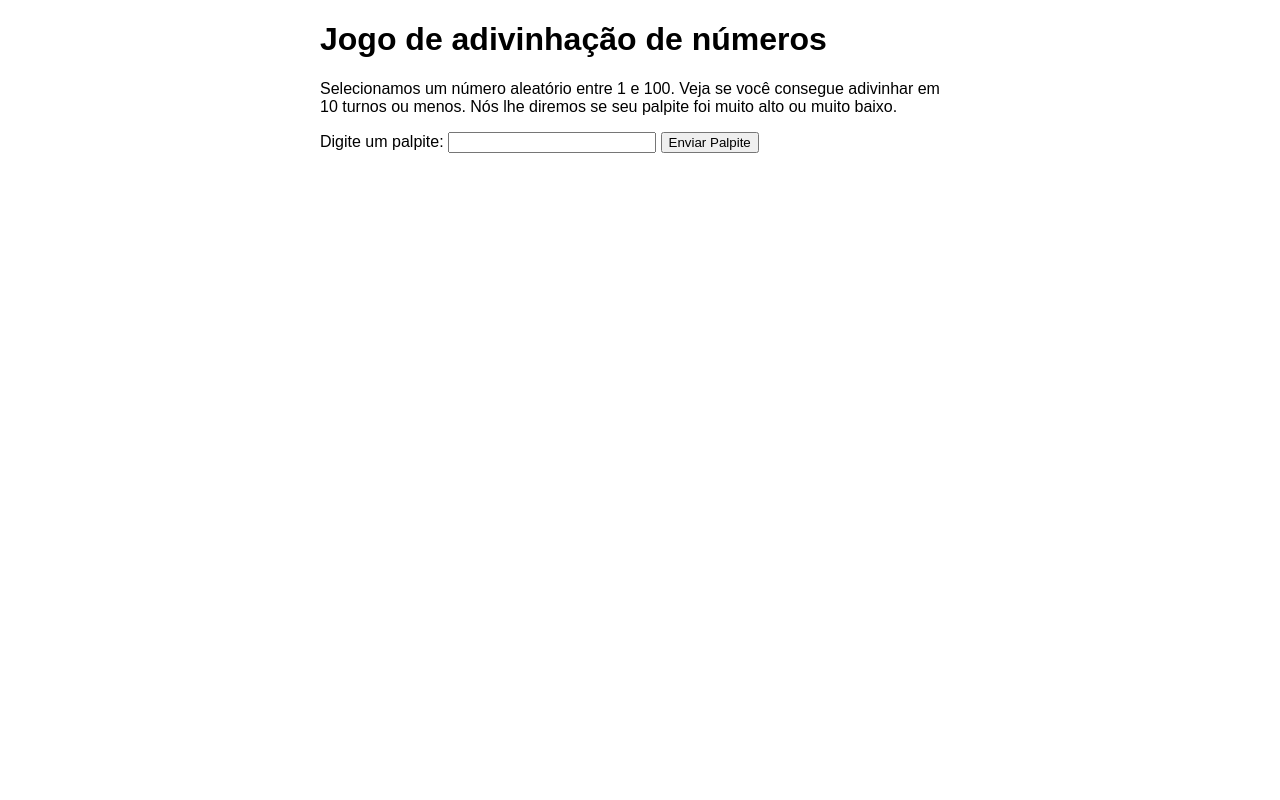
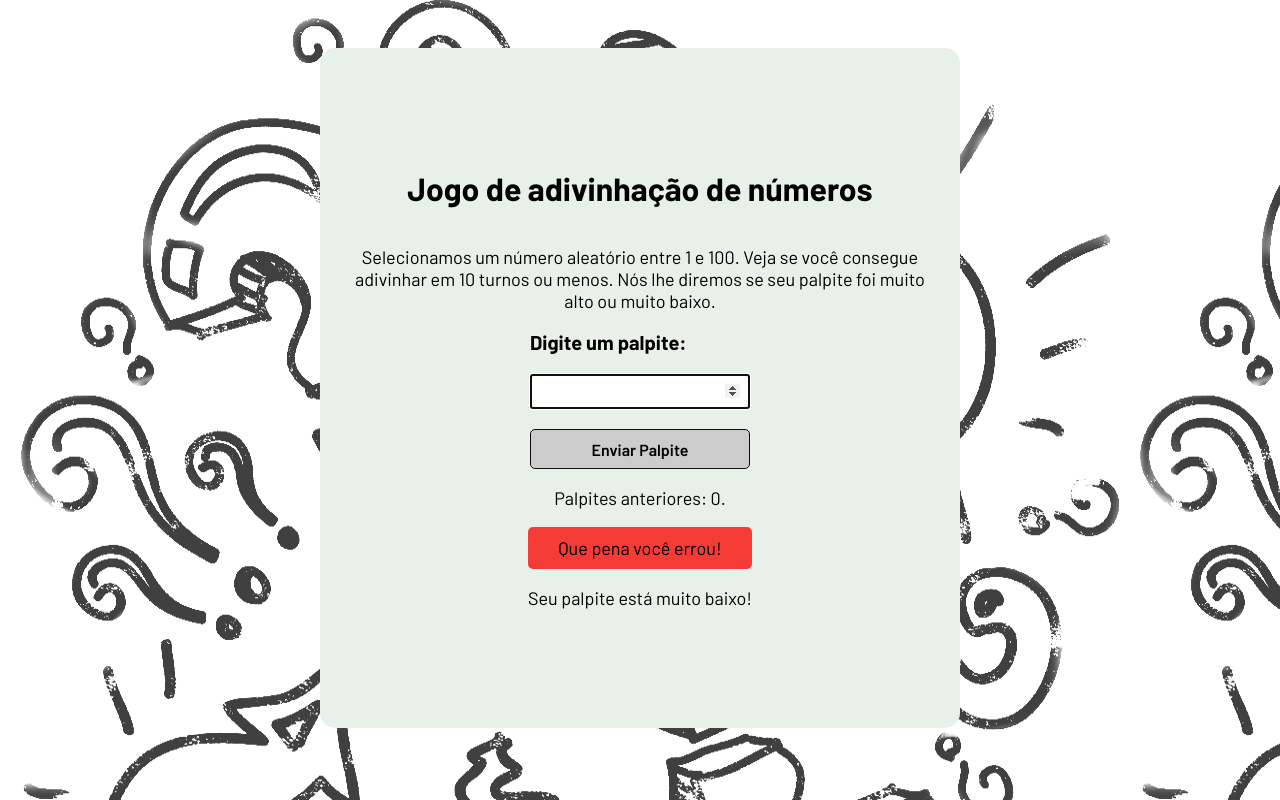
Before and after one commit to rankme-wilson/jogo-adivinhacao, a plain HTML site: page index.html in a window 1280 px wide. Both pictures are taken after a click on the input "Enviar Palpite". Drawn offline with Linux system fonts and the light colour scheme.

Commit message:
ex jogo de adivinhação

```diff
--- /dev/null
+++ b/css/style.css
@@ -0,0 +1,77 @@
+body {
+  background-image: url('../img/bg-patern.png');
+  display: flex;
+  flex-direction: column;
+  height: 100vh;
+  justify-content: center;
+  align-items: center;
+}
+
+.container {
+  display: flex;
+  flex-direction: column;
+  justify-content: center;
+  align-items: center;
+  background-color: #E8F0EA;
+  border-radius: 15px;
+  padding: 15px 25px;
+  min-height: 650px;
+  margin-bottom: 25px;
+}
+
+.title {
+  font-family: 'Barlow', sans-serif;
+  font-size: 32px;
+  font-weight: 700;
+  text-align: center;
+}
+
+.text,
+.palpites,
+.ultimoResultado,
+.baixoOuAlto {
+  font-family: 'Barlow', sans-serif;
+  font-size: 18px;
+  font-weight: 400;
+  text-align: center;
+}
+
+.form {
+  display: flex;
+  flex-direction: column;
+}
+
+.form label {
+  font-family: 'Barlow', sans-serif;
+  font-size: 20px;
+  font-weight: 700;
+  margin-bottom: 20px;
+}
+
+.campoPalpite {
+  padding: 8px;
+  margin-bottom: 20px;
+}
+
+.envioPalpite, button {
+  border: 1px solid #0c0c0c;
+  background-color: #ccc;
+  font-family: 'Barlow', sans-serif;
+  font-size: 16px;
+  font-weight: 600;
+  height: 40px;
+  border-radius: 5px;
+  cursor: pointer;
+}
+
+.ultimoResultado.erro {
+  background-color: #F53B35;
+  padding: 10px 5px;
+  border-radius: 5px;
+}
+
+.ultimoResultado.acerto {
+  background-color: #00C274;
+  padding: 10px 5px;
+  border-radius: 5px;
+}
--- a/index.html
+++ b/index.html
@@ -1,5 +1,5 @@
 <!DOCTYPE html>
-<html lang="en-us">
+<html lang="pt-BR">
   <head>
     <meta charset="utf-8">
 
@@ -26,12 +26,17 @@
         padding: 3px;
       }
     </style>
+    <link rel="preconnect" href="https://fonts.googleapis.com">
+    <link rel="preconnect" href="https://fonts.gstatic.com" crossorigin>
+    <link href="https://fonts.googleapis.com/css2?family=Barlow:wght@300;400;500;600;700&display=swap" rel="stylesheet">
+    <link rel="stylesheet" href="css/style.css">
   </head>
 
   <body>
-    <h1>Jogo de adivinhação de números</h1>
+    <div class="container">
+      <h1 class="title">Jogo de adivinhação de números</h1>
 
-    <p>Selecionamos um número aleatório entre 1 e 100. Veja se você consegue adivinhar em 10 turnos ou menos. Nós lhe diremos se seu palpite foi muito alto ou muito baixo.</p>
+      <p class="text">Selecionamos um número aleatório entre 1 e 100. Veja se você consegue adivinhar em 10 turnos ou menos. Nós lhe diremos se seu palpite foi muito alto ou muito baixo.</p>
 
       <div class="form">
         <label for="campoPalpite">Digite um palpite: </label>
@@ -39,47 +44,13 @@
         <input type="submit" value="Enviar Palpite" class="envioPalpite">
       </div>
 
-    <div class="resultParas">
+      <div class="resultadoParas">
         <p class="palpites"></p>
         <p class="ultimoResultado"></p>
         <p class="baixoOuAlto"></p>
       </div>
+    </div>
 
-    <script>
-
-      var numeroAleatorio = Math.floor(Math.random() * 100) + 1;
-
-      var palpites = document.querySelector('.palpites');
-      var ultimoResultado = document.querySelector('.ultimoResultado');
-      var baixoOuAlto = document.querySelector('.baixoOuAlto');
-
-      var envioPalpite = document.querySelector('.envioPalpite');
-      var campoPalpite = document.querySelector('.campoPalpite');
-
-      var contagemPalpite = 1;
-      var botaoReinicio;
-
-      function conferirPalpite(){
-        var palpiteUsuario = Number(campoPalpite.value);
-        if (contagemPalpites === 1) {
-          palpites.textContent = 'Palpites anteriores';
-        }
-        palpites.textContent += palpiteUsuario + '';
-
-        if (palpiteUsuario === numeroAleatorio) {
-          ultimoResultado.textContent = 'Parabéns! Você acertou!';
-          ultimoResultado.style.backgroundColor = 'green';
-          baixoOuAlto.textContent = '';
-          configFimDeJogo();
-        } else if (contagemPalpite === 10) {
-          ultimoResultado.textContent = '!!! FIM DE JOGO!!!';
-          baixoOuAlto.textContent = '';
-          configFimDeJogo();
-        } else {
-
-        }
-      }
-
-    </script>
+    <script src="js/palpite.js"></script>
   </body>
 </html>
--- /dev/null
+++ b/js/palpite.js
@@ -0,0 +1,74 @@
+var numeroAleatorio = Math.floor(Math.random() * 100) + 1;
+
+var palpites = document.querySelector('.palpites');
+var ultimoResultado = document.querySelector('.ultimoResultado');
+var baixoOuAlto = document.querySelector('.baixoOuAlto');
+
+var envioPalpite = document.querySelector('.envioPalpite');
+var campoPalpite = document.querySelector('.campoPalpite');
+
+var contagemPalpites = 1;
+var botaoReinicio;
+campoPalpite.focus();
+
+function conferirPalpite() {
+  var palpiteUsuario = Number(campoPalpite.value);
+  if (contagemPalpites === 1) {
+    palpites.textContent = 'Palpites anteriores: ';
+  }
+  palpites.textContent += palpiteUsuario + '. ';
+
+  if (palpiteUsuario === numeroAleatorio) {
+    ultimoResultado.textContent = 'Parabéns! Você acertou!';
+    ultimoResultado.classList.add("acerto");
+    baixoOuAlto.textContent = '';
+    configFimDeJogo();
+  } else if (contagemPalpites === 10) {
+    ultimoResultado.textContent = '!!! FIM DE JOGO!!!';
+    baixoOuAlto.textContent = '';
+    configFimDeJogo();
+  } else {
+    ultimoResultado.textContent = 'Que pena você errou!';
+    ultimoResultado.classList.add("erro");
+    if(palpiteUsuario < numeroAleatorio) {
+      baixoOuAlto.textContent = 'Seu palpite está muito baixo!'
+    } else if(palpiteUsuario > numeroAleatorio) {
+      baixoOuAlto.textContent = 'Seu palpite está muito alto!'
+    }
+  }
+
+  contagemPalpites++;
+  campoPalpite.value = '';
+  campoPalpite.focus();
+}
+
+envioPalpite.addEventListener('click', conferirPalpite);
+
+function configFimDeJogo() {
+  campoPalpite.disable = true;
+  envioPalpite.disable = true;
+  botaoReinicio = document.createElement('button');
+  botaoReinicio.textContent = 'Iniciar novo jogo';
+  document.body.appendChild(botaoReinicio);
+  botaoReinicio.addEventListener('click', reiniciarJogo);
+}
+
+function reiniciarJogo() {
+  contagemPalpites = 1;
+
+  var reinicarParas = document.querySelectorAll('.resultadoParas p');
+  for (var i = 0; i < reiniciarParas.length; i++) {
+    reinicarParas[i].textContent = '';
+  }
+
+  botaoReinicio.parentNode.removeChild(botaoReinicio);
+
+  campoPalpite.disabled = false;
+  envioPalpite.disabled = false;
+  campoPalpite.value = '';
+  campoPalpite.focus();
+
+  ultimoResultado.style.backgroundColor = 'white';
+
+  numeroAleatorio = Math.floor(Math.random() * 100) + 1;
+}
```
Also changed, not shown: img/bg-patern.png (added). Lines whose indentation alone changed are shown as unchanged.
